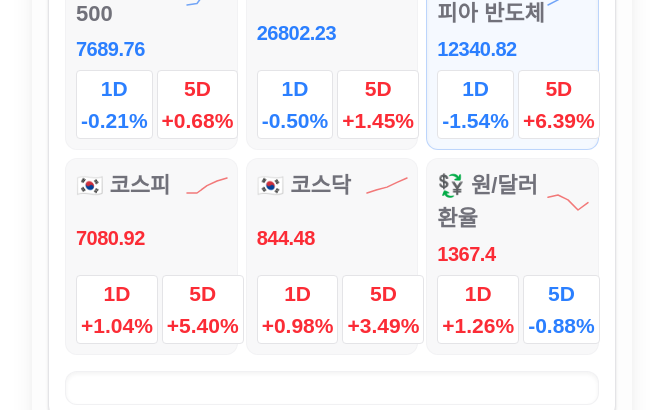
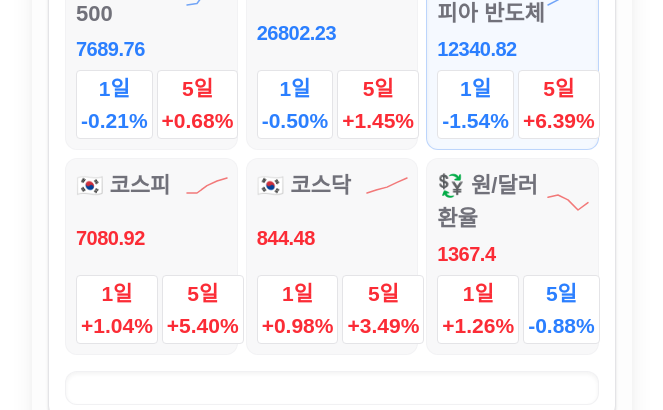
Before and after one commit to yongseokmoh/MoSe, a Next.js app: page / in a window 1280 px wide. Shown: the part 273-683 px from the top of the page, without its empty margins (308-971 px from the left). Built offline with nearby package versions, Linux system fonts and the light colour scheme.

Commit message:
Fix 1D/5D to 1일/5일 translation

```diff
--- a/src/app/page.tsx
+++ b/src/app/page.tsx
@@ -57,10 +57,10 @@
       </div>
       <div className="flex justify-between items-center text-[21px] font-bold">
         <span className={`${color1d} bg-[var(--background)] px-1 py-0.5 rounded border border-[var(--border)] flex-1 text-center mr-0.5`}>
-          1D {is1dPos ? '+' : ''}{data.percent1d}%
+          1일 {is1dPos ? '+' : ''}{data.percent1d}%
         </span>
         <span className={`${color5d} bg-[var(--background)] px-1 py-0.5 rounded border border-[var(--border)] flex-1 text-center ml-0.5`}>
-          5D {is5dPos ? '+' : ''}{data.percent5d}%
+          5일 {is5dPos ? '+' : ''}{data.percent5d}%
         </span>
       </div>
     </div>
```
